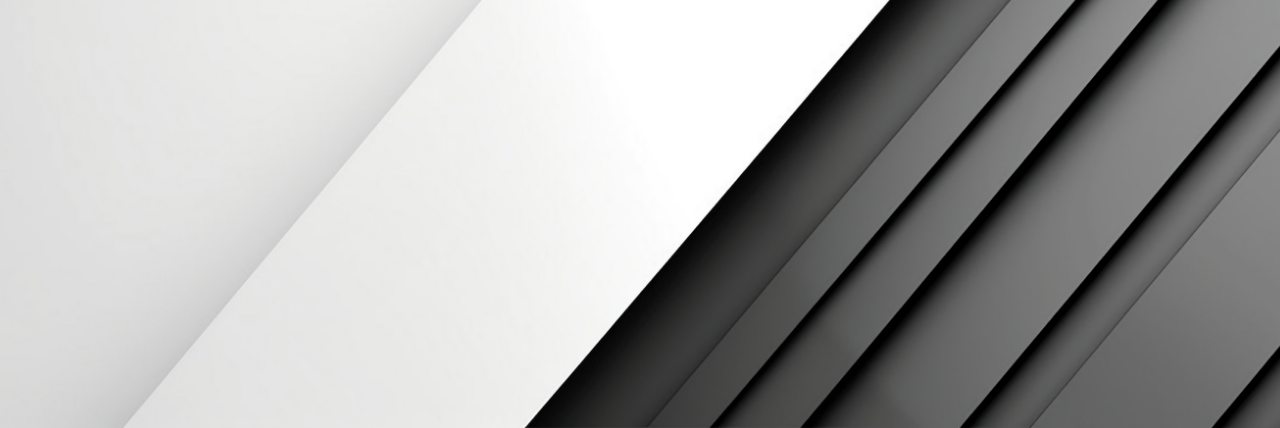
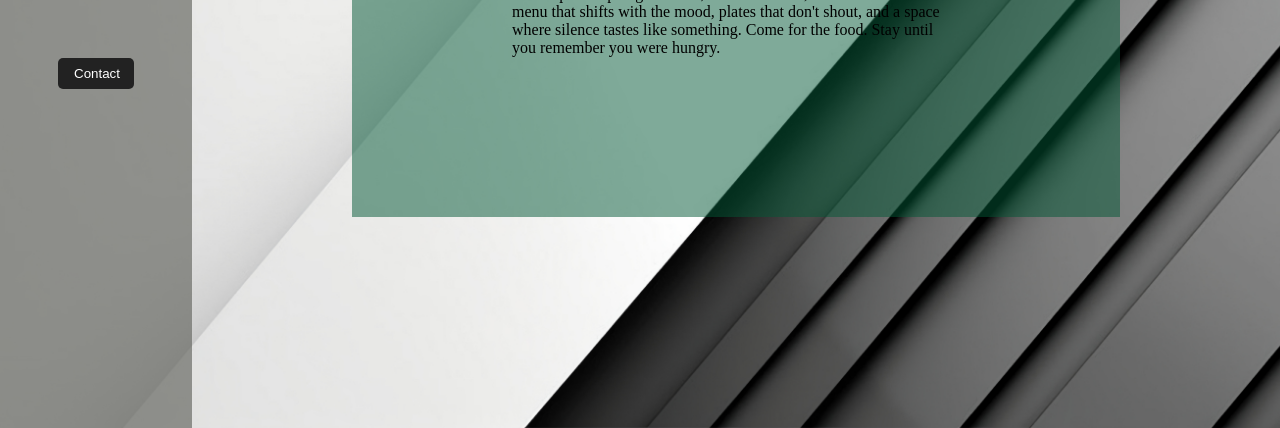
Before and after one commit to Dev-J0/restaurantpage, a website built with webpack: page src/template.html in a window 1280 px wide. Shown: the part 372-800 px from the top of the page. Built offline with nearby package versions, Linux system fonts and the light colour scheme.

Commit message:
this looks cleannnn, working with DOM elements is actually nice and creating elements with JS instead of HTML is a very interesting concept. Have to create the other 2 pages quickly but I need a break after learning ofor.. 5 hours? who knows

```diff
--- a/src/contact.js
+++ b/src/contact.js
@@ -0,0 +1,8 @@
+
+
+export function contact() {
+
+    const content = document.getElementById("content");
+
+
+}
--- a/src/home.js
+++ b/src/home.js
@@ -1,21 +1,16 @@
-
 export function home() {
     const content = document.getElementById("content");
 
-    const homeButton = document.createElement("button");
-    homeButton.innerText = "Home";
+    const homeContainer = document.createElement("div");
+    homeContainer.className = "homeContainer"; // Fixed
 
     const homeText = document.createElement("p");
-    homeText.innerText = "We keep it simple: good food, curious flavors, and zero nonsense. A menu that shifts with the mood, plates that don't shout, and a space where silence tastes like something.Come for the food. Stay until you remember you were hungry.";
+    homeText.innerText = "We keep it simple: good food, curious flavors, and zero nonsense. A menu that shifts with the mood, plates that don't shout, and a space where silence tastes like something. Come for the food. Stay until you remember you were hungry.";
 
     const title = document.createElement("h1");
-    title.innerText = " Welcome to Salt & Static";
+    title.innerText = "Welcome to Salt & Static";
 
-
-    content.appendChild(homeButton);
-    content.appendChild(title);
-    content.appendChild(homeText);
-
-
-
+    homeContainer.appendChild(title);
+    homeContainer.appendChild(homeText);
+    content.appendChild(homeContainer);
 }
--- a/src/index.js
+++ b/src/index.js
@@ -1,5 +1,12 @@
 import "./styles.css";
 
+import { loadMainPage } from "./pageload"
 import { home } from "./home";
+import { contact } from "./contact"
 
-home();
+
+
+
+loadMainPage();
+
+contact();
--- a/src/pageload.js
+++ b/src/pageload.js
@@ -1,25 +1,30 @@
+import { home } from "./home"
+
+
 export function loadMainPage() {
     console.log("Page loadeeeeeeeeed");
 
     const content = document.getElementById("content");
 
-    const title = document.createElement("h2");
-    title.textContent = "Welcome";
+    const menuContainer = document.createElement("div");
+menuContainer.setAttribute("class", "menuContainer");
 
-    const paragraphTitle = document.createElement("p");
-    paragraphTitle.textContent = "Please take a look at our menu";
 
-    content.appendChild(title);
-    content.appendChild(paragraphTitle);
+    const homeButton = document.createElement("button");
+    homeButton.innerText = "Home";
+    home();
 
- /*    const imgTitle = document.createElement("img");
-    imgTitle.src = "./how-to-draw-a-cartoon-animal.jpg";
-    content.appendChild(imgTitle);
 
-    const sideBar = document.createElement("div");
-    console.log("sidebar appearing?");
-    sideBar.innerText = "Sidebar";
-    sideBar.style.backgroundColor = "red";
+    const menuButton = document.createElement("button");
+    menuButton.innerText = "Menu";
 
-    content.appendChild(sideBar); */
+    const contactButton = document.createElement("button");
+    contactButton.innerText = "Contact";
+
+    menuContainer.appendChild(homeButton);
+    menuContainer.appendChild(menuButton);
+    menuContainer.appendChild(contactButton);
+
+
+    content.appendChild(menuContainer);
 }
--- a/src/styles.css
+++ b/src/styles.css
@@ -11,4 +11,41 @@
   background-position: center;  /* Keeps it centered */
   background-repeat: no-repeat;
   height: 100vh;
+
  }
+
+
+.menuContainer {
+  background-color:rgba(102, 104, 97, 0.671);
+  padding:  13em 3em 3em 3em;
+  display: flex;
+  flex-direction: column;
+  height: 100vh;
+  width: 15%;
+  gap: 5em;
+
+}
+
+
+  .menuContainer > button {
+  margin: 0 10px;
+  padding: 8px 16px;
+  background-color: #222;
+  color: white;
+  border: none;
+  border-radius: 5px;
+  cursor: pointer;
+}
+
+.homeContainer {
+  background-color: rgba(3, 87, 55, 0.507);
+  height: 50%;
+  padding: 10em;
+  margin: 10em;
+
+}
+
+#content {
+   display: flex;
+  flex-direction: row-reverse;
+}
```
